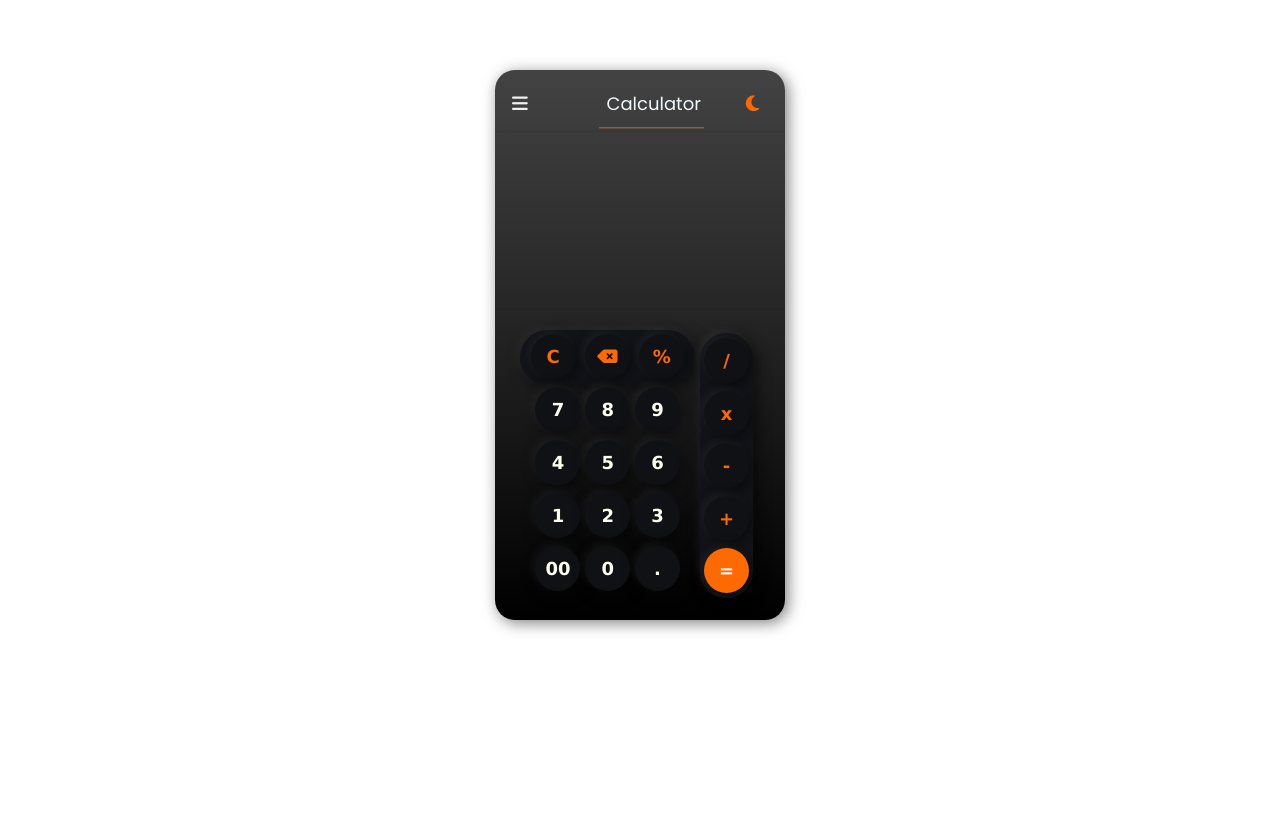
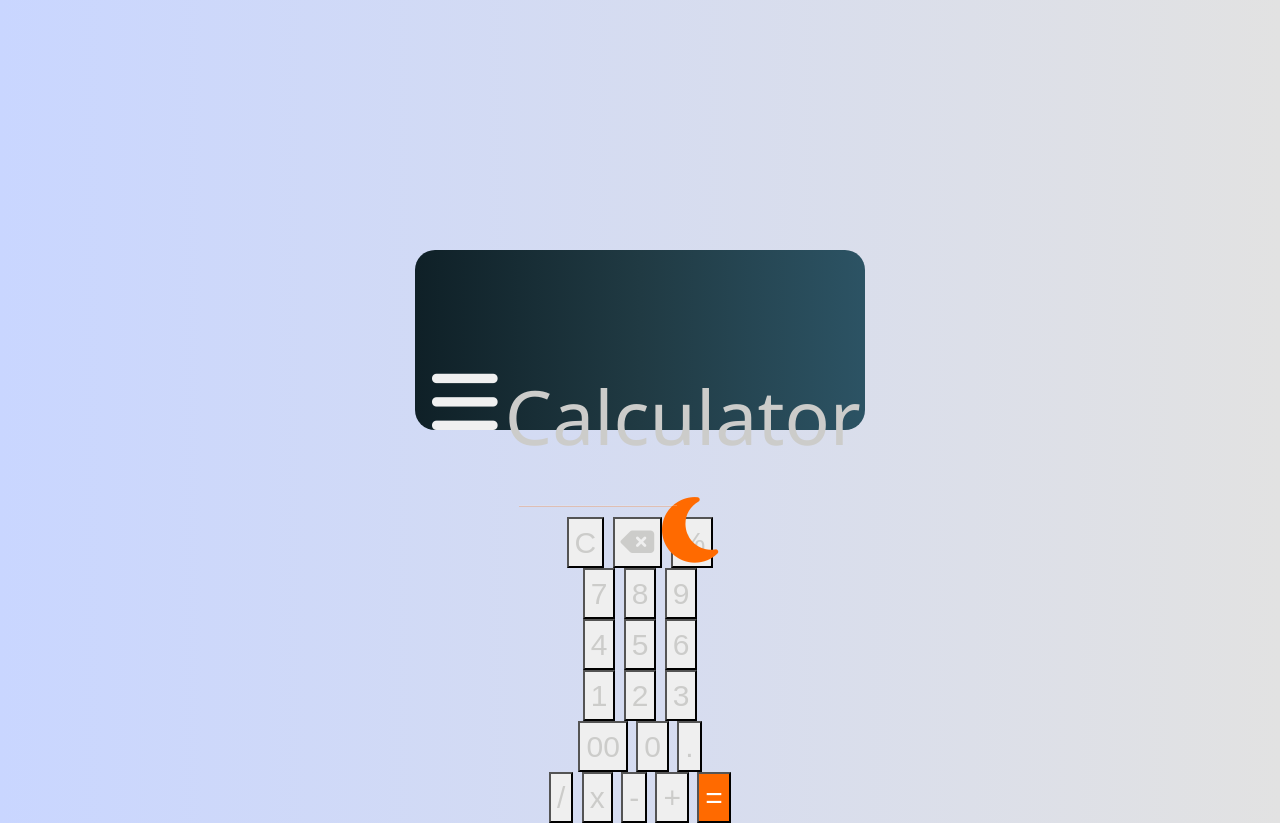
Before and after one commit to maharshi1712/Mini_Calculator, a plain HTML site: page index.html in a window 1280 px wide. Drawn offline with nearby package versions, Linux system fonts and the light colour scheme.

Commit message:
Update index.css

```diff
--- a/index.css
+++ b/index.css
@@ -1,148 +1,112 @@
 body {
-    background-color: #131419;
+    background: linear-gradient(to right, #c9d6ff, #e2e2e2);
+}
+
+#ctn,
+#container,
+#showQs,
+.question-holder,
+.results-holder {
+    justify-content: center;
+    margin: auto;
 }
 
 #container {
-    width: 290px;
-    height: 550px;
-    justify-content: center;
-    margin: auto;
-    margin-top: 70px;
-    background: linear-gradient(to top, #000000, #434343);
+    position: relative;
+    width: 450px;
+    height: 180px;
+    top: 250px;
+    text-align: center;
+    font-family: Arial, Helvetica, sans-serif;
+    font-size: 200%;
+    color: #ccccca;
+    background: linear-gradient(to right, #0f2027, #203a43, #2c5364);
     border-radius: 20px;
-    box-shadow: -3px -3px 10px rgba(255, 255, 255, .05), 3px 3px 15px rgba(0, 0, 0, .5);
 }
 
-.header {
-    width: 300px;
-    height: 60px;
-    align-content: center;
+#welcome {
+    position: relative;
+    top: 200px;
+    font-size: 250%;
+    font-family: 'Segoe UI', Tahoma, Geneva, Verdana, sans-serif;
+    text-align: center;
 }
 
-#calculator {
-    font-family: "Poppins", sans-serif;
-    text-align: center;
-    color: aliceblue;
-    font-size: larger;
+#noQuestion {
     position: relative;
-    top: 10px;
+    top: 15px;
 }
 
-.results {
-    height: 180px;
+p {
+    font-family: 'Segoe UI', Tahoma, Geneva, Verdana, sans-serif;
+    text-align: center;
     position: relative;
-    color: aliceblue;
-    font-size: 32px;
-    font-family: "Poppins", sans-serif;
-    margin: 0;
-    padding: 0;
-    border-bottom: 3px solid rgba(0, 0, 0, .05);
-    border-top: 3px solid rgba(0, 0, 0, .05);
+    top: 100px;
+    font-size: 250%;
 }
 
-.upperValue {
-    position: absolute;
-    text-align: right;
-    bottom: 30%;
-    right: 5%;
-    margin: 0;
-    padding: 0;
+.question-holder {
+    width: 800px;
+    height: 100px;
+    text-align: center;
+    position: relative;
+    top: 100px;
+    left: 370px;
 }
 
-.lowerValue {
-    position: absolute;
-    text-align: right;
-    bottom: 2%;
-    right: 5%;
-    margin: 0;
-    padding: 0;
+.options-holder {
+    width: 800px;
+    height: 100px;
+    position: relative;
+    top: 500px;
+    text-align: center;
 }
 
-.group {
-    width: 185px;
-    height: 261px;
+#scoreLine {
     position: relative;
-    top: 20px;
-    left: 15px;
+    top: 80px;
 }
 
-.top-section {
-    position: relative;
-    height: 55px;
-    display: flex;
-    justify-content: space-around;
-    padding: 4px 6px;
-    border-radius: 30px;
-    margin-left: 10px;
-    background: #131419;
-    box-shadow: -3px -3px 10px rgba(255, 255, 255, .05), 3px 3px 15px rgba(0, 0, 0, .5);
+.curr-question,
+.answer {
+    padding: 1.75em .5em;
+    border-radius: 20px;
+    background-color: rgba(0, 0, 0, .75);
+    color: #fff;
+    -webkit-transition: all .5s;
+    transition: all .5s;
 }
 
-button {
-    text-transform: none;
-    overflow: visible;
-    font: inherit;
-    margin: 3px 5px;
-    color: #ffffff;
-    font-weight: 600;
+.curr-question {
+    margin: 1.5em 0;
+    background-color: rgb(27, 27, 27);
+    color: rgb(206, 206, 206);
 }
 
-.middle-section {
+.all-answers:after {
+    /*Clear the li floated items*/
+    content: "";
+    display: table;
+    clear: both;
     position: relative;
-    height: 204px;
-    display: flex;
-    justify-content: space-between;
-    flex-direction: column;
-    align-items: center;
-    border-radius: 30px;
-    margin-top: 2px;
-    margin-left: 10.4px;
+    top: 50px;
 }
 
-.operator {
-    width: 45px;
-    height: 45px;
-    border-radius: 50%;
-    border: none;
-    background-color: #101115;
-    font-weight: 900;
-    font-size: 18px;
+.answer {
+    display: inline-block;
+    width: 45%;
+    margin: 1em 1.25%;
     cursor: pointer;
-    color: #ff6a00;
-    box-shadow: -3px -3px 10px rgba(255, 255, 255, .05), 3px 3px 15px rgba(0, 0, 0, .5);
+    color: #babbbb;
 }
 
-.number {
-    width: 45px;
-    height: 45px;
-    border-radius: 50%;
-    border: none;
-    background-color: #101115;
-    font-weight: 900;
-    font-size: 18px;
-    cursor: pointer;
-    color: ivory;
-    box-shadow: -3px -3px 10px rgba(255, 255, 255, .05), 3px 3px 15px rgba(0, 0, 0, .5);
+.answer:hover {
+    background-color: rgba(0, 0, 0, .30);
+    color: #292929;
 }
 
-.side-section {
-    float: left;
-    height: 265px;
+.results-holder {
     position: relative;
-    bottom: 258px;
-    left: 180px;
-    display: flex;
-    flex-direction: column;
-    padding: 5px 4px;
-    border-radius: 30px;
-    justify-content: space-between;
-    margin-left: 10px;
-    background: #131419;
-    box-shadow: -3px -3px 10px rgba(255, 255, 255, .05), 3px 3px 15px rgba(0, 0, 0, .5);
+    top: 350px;
+    text-align: center;
 }
-
-@media screen and (max-width: 600px) {
-    body {
-        flex-direction: column;
-    }
-}
```
